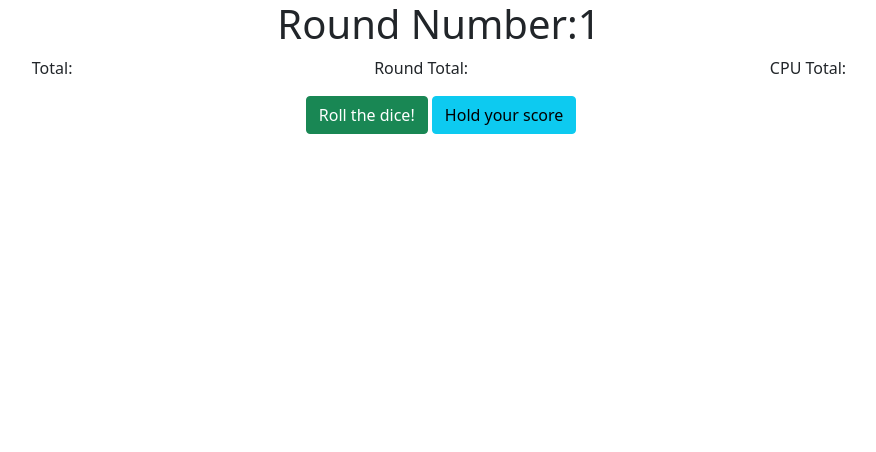
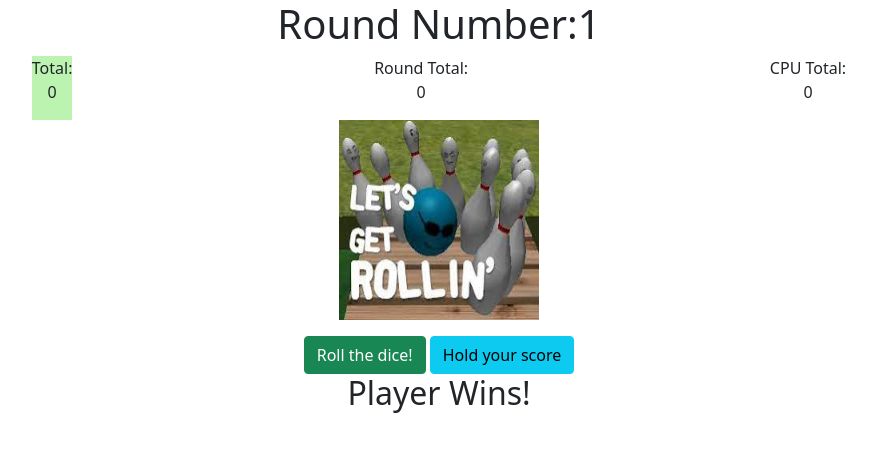
Before and after one commit to m-wright92/pig-dice, a plain HTML site: page index.html in a window 1280 px wide. Both pictures are taken after a click on the button "Let's begin!". Shown: the whole page, without its empty margins (201-1077 px from the left). Drawn offline with nearby package versions, Linux system fonts and the light colour scheme.

Commit message:
complete base functionality for pig-dice game
Co-authored-by: Gabe Nielsen<gabenielsen7@gmail.com>

```diff
--- a/css/styles.css
+++ b/css/styles.css
@@ -10,3 +10,16 @@
 .hidden {
   display: none;
 }
+
+.currentPlayer {
+  background-color: rgb(188, 243, 177);
+}
+
+.button{
+  margin-top: 1em;
+}
+
+img {
+  height: 200px;
+  width: 200px;
+}
--- a/index.html
+++ b/index.html
@@ -33,26 +33,27 @@
         <div class="jumbotron">
           <h1>Round Number:<span id="round-num"></span></h1>
           <div class="grid-container">
-            <div class="grid-item">
+            <div class="grid-item" id="player-1-background">
               <p>
                 <span id="player"></span> Total: <br /><span
                   id="player1"
-                ></span>
+                >0</span>
               </p>
             </div>
             <div class="grid-item">
-              <p>Round Total: <br /><span id="round"></span></p>
+              <p>Round Total: <br /><span id="round">0</span></p>
             </div>
-            <div class="grid-item">
-              <p>CPU Total: <br /><span id="player2"></span></p>
+            <div class="grid-item" id="player-2-background">
+              <p>CPU Total: <br /><span id="player2">0</span></p>
             </div>
           </div>
         </div>
       </div>
       <div class="container">
-        <img src="" />
-        <button class="btn btn-success" id="roll">Roll the dice!</button>
-        <button class="btn btn-info" id="hold">Hold your score</button>
+        <img id="dice" src="img/placeholder.jpg" /><br>
+        <button class="btn btn-success button" id="roll">Roll the dice!</button>
+        <button class="btn btn-info button" id="hold">Hold your score</button>
+        <h2>Player <span id="player-number"></span> Wins!</h2>
       </div>
     </div>
   </body>
--- a/js/scripts.js
+++ b/js/scripts.js
@@ -36,9 +36,6 @@ Player.prototype.roundCount = function (rollValue) {
     game.players[game.playerTurn].roundScore = 0;
     game.endTurn();
   }
-  if (game.winCond(game.players[game.playerTurn].roundScore, game.players[game.playerTurn].totalScore) === true) {
-    console.log("You win!");
-  }
   return rollValue
 };
 
@@ -59,10 +56,7 @@ Game.prototype.endTurn = function() {
 Player.prototype.totalCount = function (roundScore) {
   this.totalScore += roundScore;
   this.roundScore = 0;
-  if (game.winCond(game.players[game.playerTurn].roundScore, game.players[game.playerTurn].totalScore) === true) {
-    console.log("You win!");
-  }
-};
+}
 
 Game.prototype.winCond = function(roundScore, totalScore) {
   if (roundScore + totalScore >= 100) {
@@ -102,7 +96,10 @@ $(document).ready(function () {
     game.addPlayer(cpu);
   });
   $("#roll").click(function () {
-    game.players[1].roundCount(game.diceRoll());
+    let roll = game.diceRoll();
+    let img = "img/dice" + roll + ".jpg";
+    game.players[1].roundCount(roll);
+    $("img#dice").attr("src", img);
     $("#round").text(game.players[game.playerTurn].roundScore);
     $("#round-num").text(game.roundNumber);
   });
@@ -113,4 +110,17 @@ $(document).ready(function () {
     $("#round").text(0);
     $("#round-num").text(game.roundNumber);
   })
+  $("button").click(function() {
+    let text = game.playerTurn
+    if(game.playerTurn === 1) {
+      $("#player-1-background").addClass("currentPlayer");
+      $("#player-2-background").removeClass("currentPlayer");
+    }else {
+      $("#player-2-background").addClass("currentPlayer");
+      $("#player-1-background").removeClass("currentPlayer");
+    }
+    if (game.winCond(game.players[game.playerTurn].roundScore, game.players[game.playerTurn].totalScore) === true) {
+      $("#player-number").text(text)
+    }
+  })
 });
```
Also changed, not shown: img/placeholder.jpg (added).
